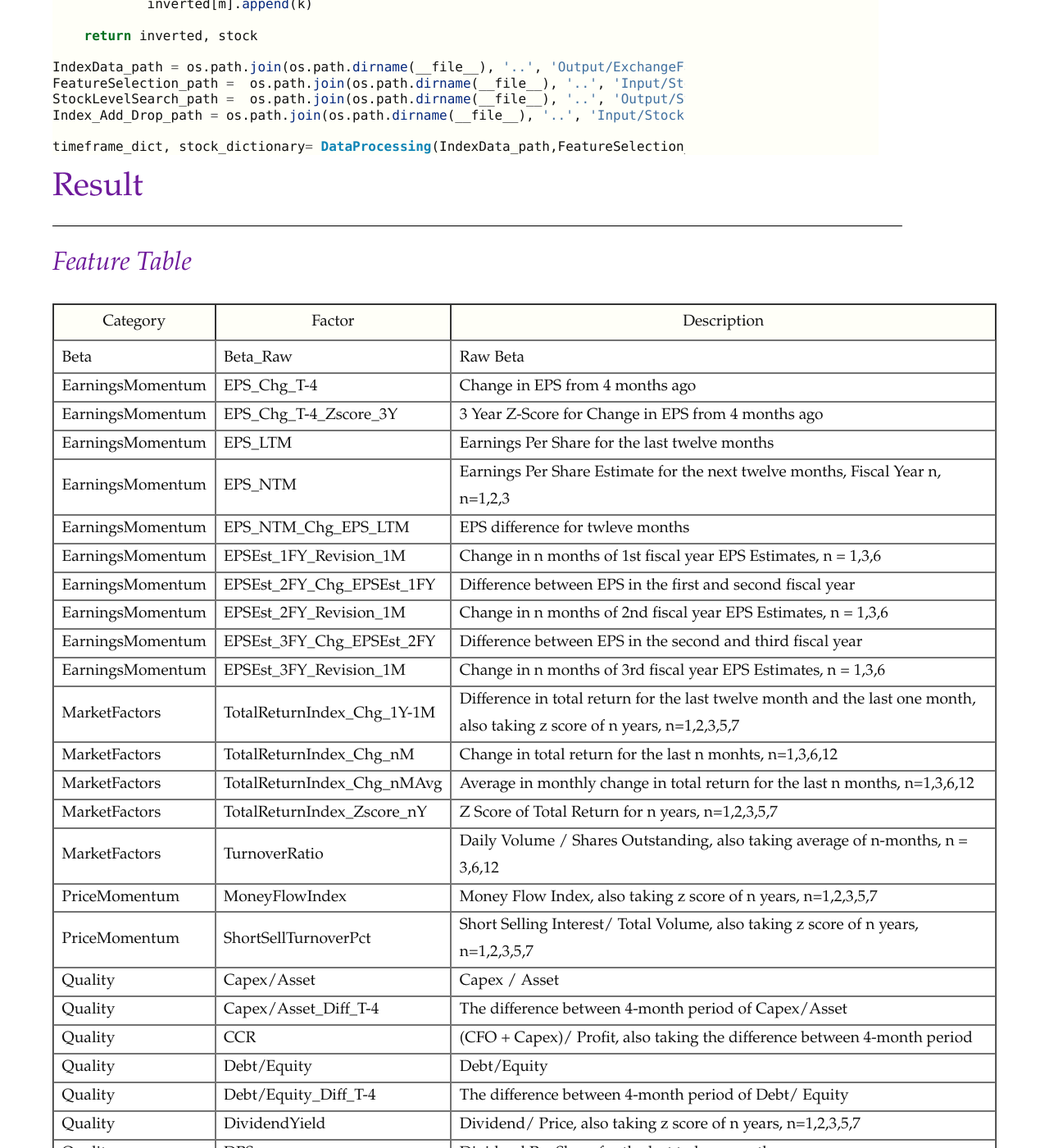
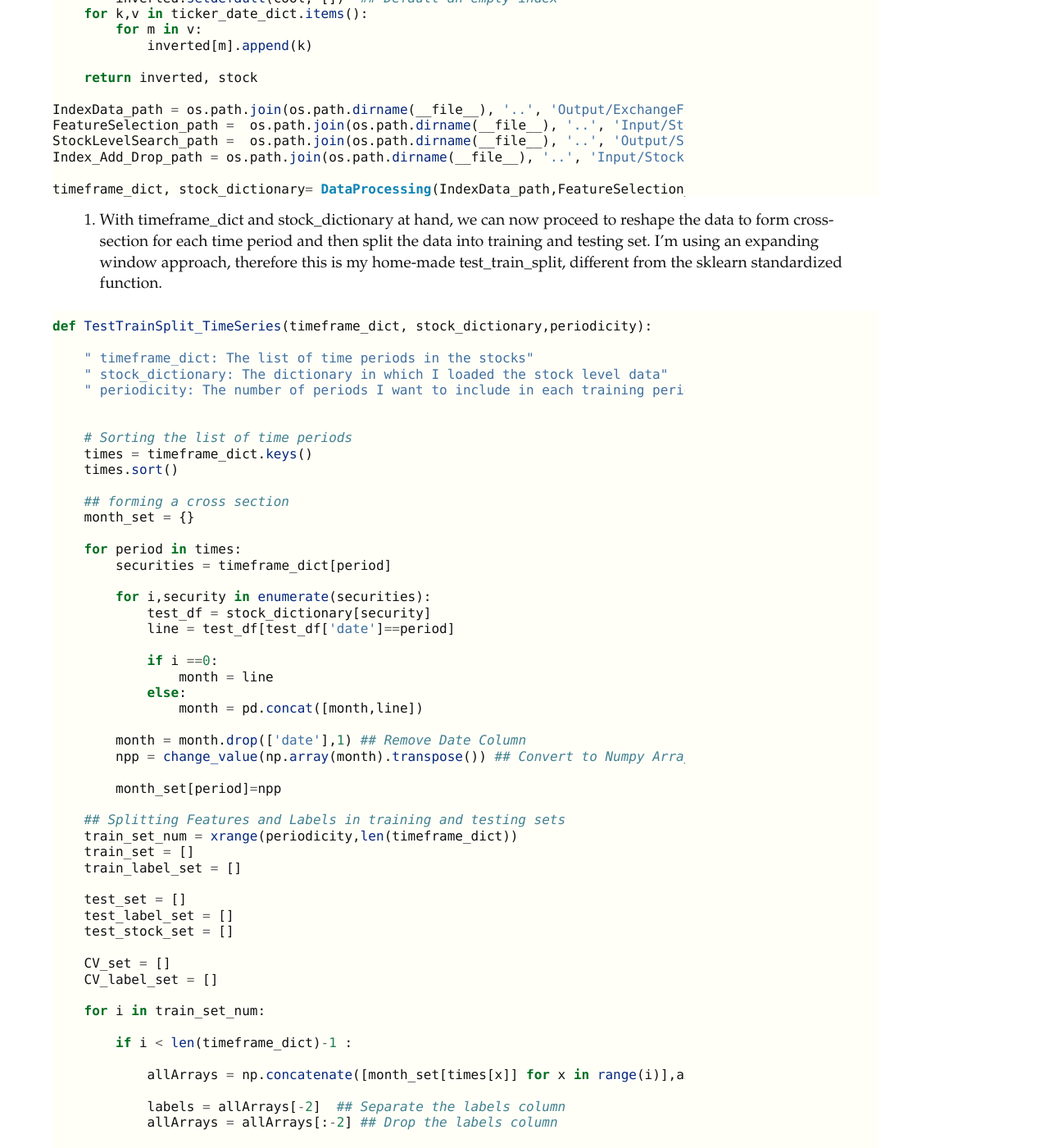
Before and after one commit to vionwinnie/old_website, a Jekyll site: the page built from starstockpicker.md, in a window 1280 px wide and 1400 px high, scrolled down 2717 px. Shown: the whole window at 82% size. Built offline with Jekyll 4.4.1, drawn with Linux system fonts in a browser that asks for light colours; nearby versions of some CDN libraries; some of the changed text lies outside the part shown.

Commit message:
Update starstockpicker.md

````diff
--- a/starstockpicker.md
+++ b/starstockpicker.md
@@ -32,7 +32,7 @@
 
 ## Data Preprocessing
 
-Before standardizing the data, I will have to load it into my iPython interpreter through the following command:
+1. Before standardizing the data, I first load it into my iPython interpreter through the following function *DataProcessing()*. The function will return two data items: 1) a dictionary of stock-level data with classifier label ( 1,0 based on forward 1-month excess return).  2) a dictionary of constituents at each time period
 
 ```python
 import pandas as pd
@@ -108,8 +108,81 @@
 
 timeframe_dict, stock_dictionary= DataProcessing(IndexData_path,FeatureSelection_path,StockLevelSearch_path,Index_Add_Drop_path)
 ```
+2. With timeframe_dict and stock_dictionary at hand, we can now proceed to reshape the data to form cross-section for each time period and then split the data into training and testing set. I'm using an expanding window approach, therefore this is my home-made test_train_split, different from the sklearn standardized function.
+
+```python
+def TestTrainSplit_TimeSeries(timeframe_dict, stock_dictionary,periodicity):
+
+    " timeframe_dict: The list of time periods in the stocks"
+    " stock_dictionary: The dictionary in which I loaded the stock level data"
+    " periodicity: The number of periods I want to include in each training period"
+
+
+    # Sorting the list of time periods
+    times = timeframe_dict.keys()
+    times.sort()
+
+    ## forming a cross section
+    month_set = {}
+
+    for period in times:
+        securities = timeframe_dict[period]
+
+        for i,security in enumerate(securities):
+            test_df = stock_dictionary[security]
+            line = test_df[test_df['date']==period]
+
+            if i ==0:
+                month = line
+            else:
+                month = pd.concat([month,line])
+
+        month = month.drop(['date'],1) ## Remove Date Column
+        npp = change_value(np.array(month).transpose()) ## Convert to Numpy Array for easing the operation
+
+        month_set[period]=npp
+
+    ## Splitting Features and Labels in training and testing sets
+    train_set_num = xrange(periodicity,len(timeframe_dict))
+    train_set = []
+    train_label_set = []
+
+    test_set = []
+    test_label_set = []
+    test_stock_set = []
+
+    CV_set = []
+    CV_label_set = []
+
+    for i in train_set_num:
+
+        if i < len(timeframe_dict)-1 :
+
+            allArrays = np.concatenate([month_set[times[x]] for x in range(i)],axis=1)
+
+            labels = allArrays[-2]  ## Separate the labels column
+            allArrays = allArrays[:-2] ## Drop the labels column
+
+            train_set.append(allArrays)
+            train_label_set.append(labels)
+
+            testArrays = month_set[times[i+1]]
+            testlabels = testArrays[-2]
+            testtags = testArrays[-1]
+            testArrays = testArrays[:-2]
+
+            test_set.append(testArrays)
+            test_label_set.append(testlabels)
+            test_stock_set.append(testtags)
+
+    return train_set, train_label_set, CV_set, CV_label_set,  test_set, test_label_set,test_stock_set
+
+ TrainFeatureSet, TrainLabelSet, CVFeatureSet, CVLabelSet, TestFeatureSet, TestLabelSet, TestStockTagsSet = TestTrainSplit_TimeSeries(timeframe_dict, stock_dictionary,para.period)
+```
+
 
 # Result
+
 
 ## Feature Table
 
````
